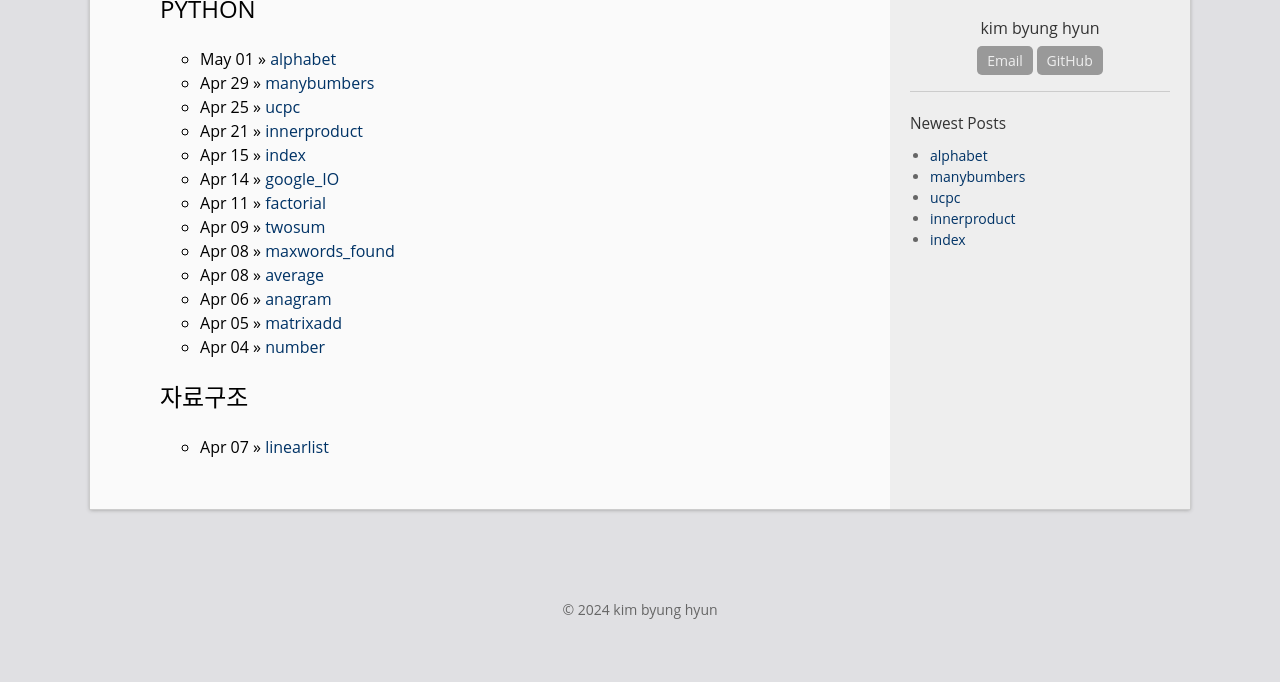
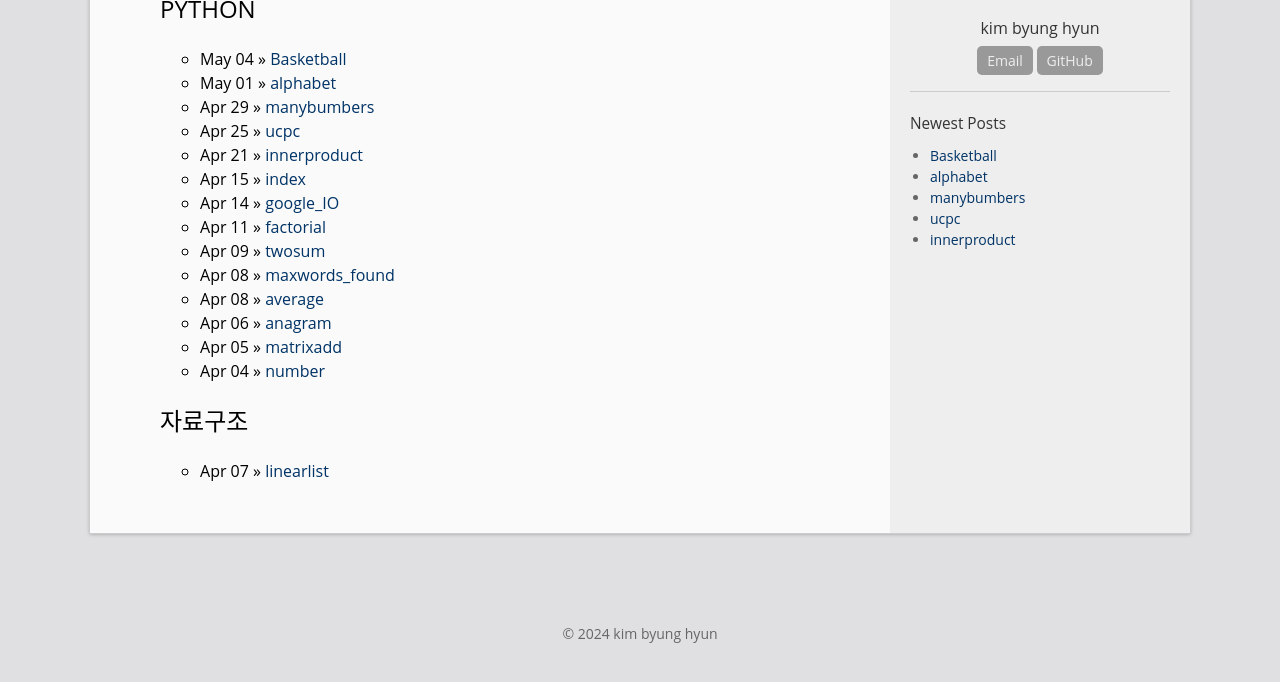
Before and after one commit to bh6366632/bh6366632.github.com, a Jekyll site: the page built from category.html, in a window 1280 px wide, cut to the strip 261-965 px from the top of the page. Shown: the top 682 px of the strip. Built offline with Jekyll 4.4.1, drawn with Linux system fonts in a browser that asks for light colours.

Commit message:
Update and rename Basketball.md to 2024-05-04-Basketball.md

```diff
--- a/_posts/Basketball.md
+++ b/_posts/2024-05-04-Basketball.md
@@ -1,9 +1,9 @@
 ---
 layout: post
-title:  "alphabet"
-date:   2024-05-01 1:40
+title:  "Basketball"
+date:   2024-05-04 12:40
 categories: PYTHON
-permalink: /archivers/alphabet
+permalink: /archivers/Basketball
 ---
 [문제]:https://www.acmicpc.net/problem/1159
 # 문제
```
Also changed, not shown: other parts of _posts/2024-05-04-Basketball.md (+1 -1 lines).
